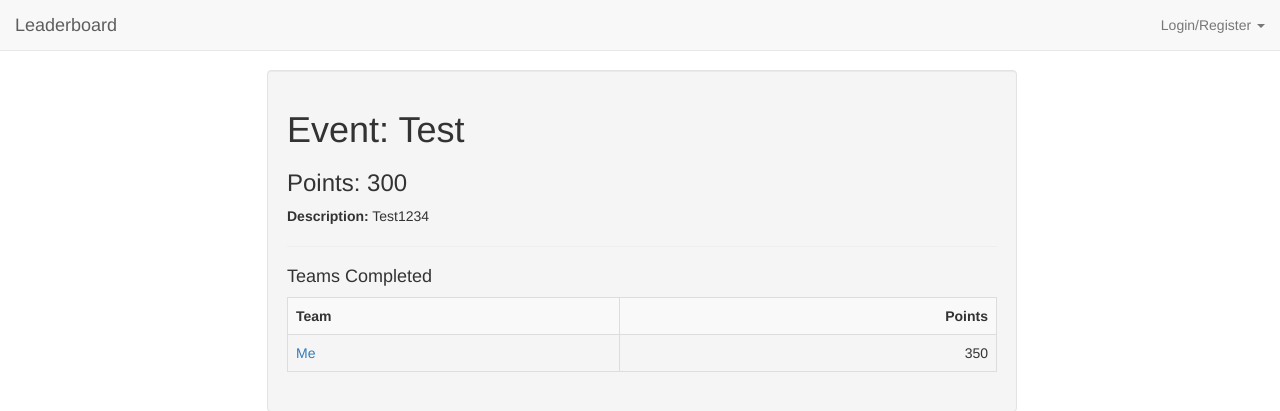
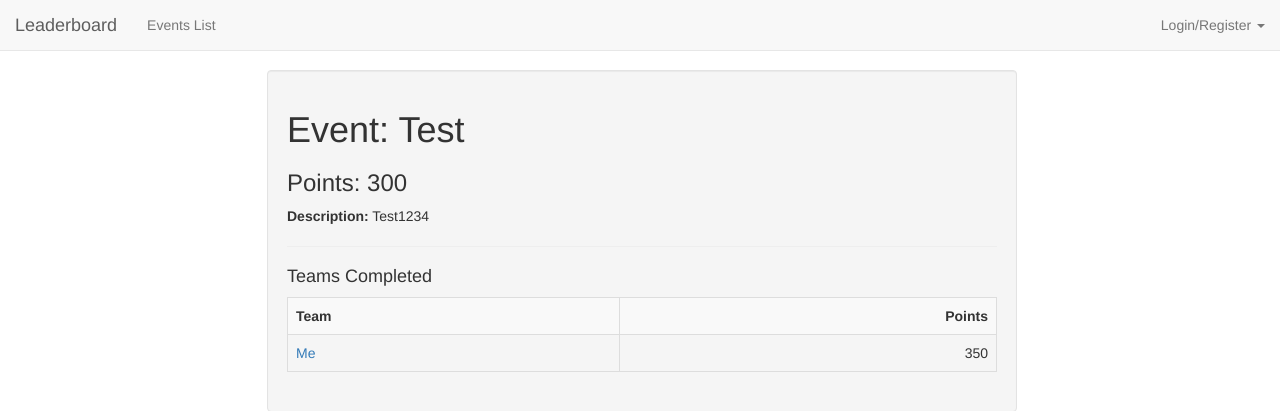
Before and after one commit to johnwiseheart/leaderboard, a Flask app: template app/templates/event.html in a window 1280 px wide. Shown: the top 411 px of the page. Run offline with Flask 2, Linux system fonts and the light colour scheme; data comes from the database, SQL or seed files in the repository; the template is opened without the code that fills it: values that come from a table or form of the project are taken from there, most other values are stand-ins (such as "Sample title", 1, 10 or a date in 2020); some libraries are stand-ins or nearby versions.

Commit message:
Added stuff

```diff
--- a/app/templates/base.html
+++ b/app/templates/base.html
@@ -56,6 +56,7 @@ body {
     <!-- Collect the nav links, forms, and other content for toggling -->
     <div class="collapse navbar-collapse" id="bs-example-navbar-collapse-1">
       <ul class="nav navbar-nav">
+        <li><a href="{{ url_for('events') }}">Events List</a></li>
          {% if g.team.is_authenticated() %}
         <li><a href="{{ url_for('password_submit') }}">Submit Password</a></li>
         {% endif %}
--- a/app/views.py
+++ b/app/views.py
@@ -20,7 +20,6 @@ def before_request():
 @user_registered.connect_via(app)
 def user_registered_sighandler(app, user, confirm_token):
     default_role = user_datastore.find_role("Team")
-    user.name = user.email
     user_datastore.add_role_to_user(user, default_role)
     db.session.commit()
 
```
